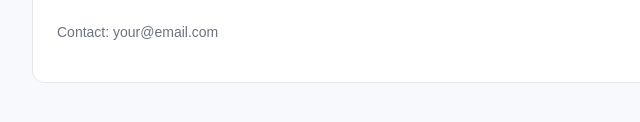
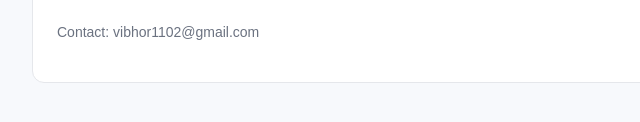
Before and after one commit to vibhor1102/busy-gateway-legal, a plain HTML site: page index.html in a window 1280 px wide. Shown: the part 294-416 px from the top of the page, 203-843 px from the left. Drawn offline with Linux system fonts and the light colour scheme.

Commit message:
Update contact email in index.html

```diff
--- a/index.html
+++ b/index.html
@@ -58,7 +58,7 @@
       <li><a href="./data-deletion.html">Data Deletion Instructions</a></li>
     </ul>
 
-    <p class="muted">Contact: your@email.com</p>
+    <p class="muted">Contact: vibhor1102@gmail.com</p>
   </main>
 </body>
 </html>
```
